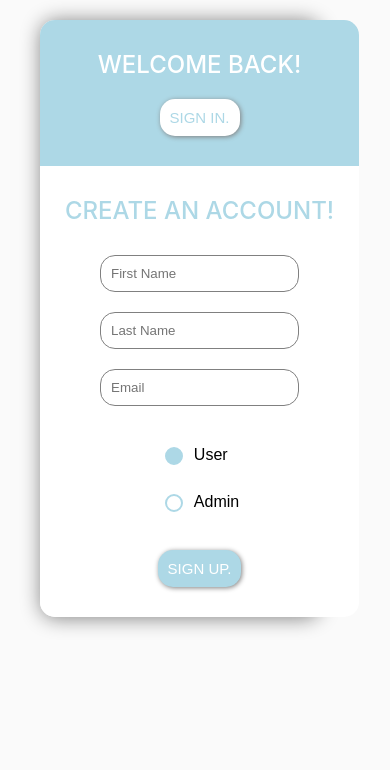
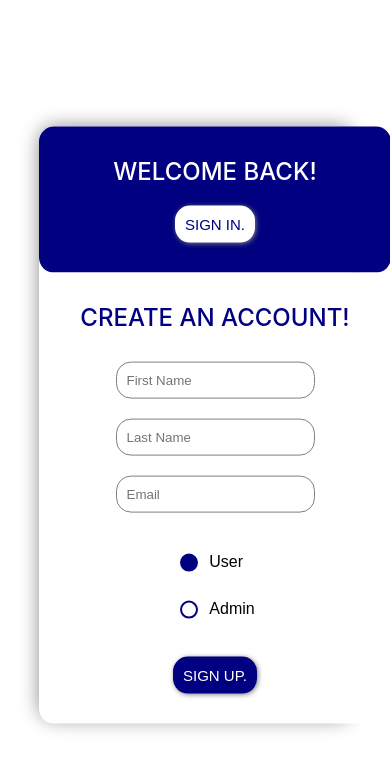
Before and after one commit to KristijanOresic/TravelMates, a React (Create React App) app in the folder frontend/: page / in a window 390 px wide. Shown: the top 770 px of the page. Built offline with nearby package versions, Linux system fonts and the light colour scheme.

Commit message:
map page styling

```diff
--- a/frontend/src/pages/MapPage.js
+++ b/frontend/src/pages/MapPage.js
@@ -1,4 +1,5 @@
 import { useEffect, useRef } from "react";
+import "../styles/MapPage.css";
 
 export default function App() {
   const mapRef = useRef(null);
@@ -21,6 +22,30 @@ export default function App() {
   };
 
   useEffect(() => {
+    // Custom map style - micanje elemenata
+    const customMapStyle = [
+      {
+        "featureType": "poi",
+        "stylers": [{ "visibility": "off" }]
+      },
+      {
+        "featureType": "transit",
+        "stylers": [{ "visibility": "off" }]
+      },
+      {
+        "featureType": "road",
+        "stylers": [{ "visibility": "simplified" }]
+      },
+      {
+        "featureType": "landscape",
+        "stylers": [{ "visibility": "simplified" }]
+      },
+      {
+        "elementType": "labels",
+        "stylers": [{ "visibility": "off" }]
+      }
+    ];
+
     // Učitaj Google Maps API
     const loadGoogleMaps = () => {
       return new Promise((resolve) => {
@@ -57,6 +82,12 @@ export default function App() {
       const map = new window.google.maps.Map(mapRef.current, {
         zoom: hasLocation ? 10 : 7,
         center: position,
+        styles: customMapStyle,
+        mapTypeControl: false, // Remove map type control (satellite/terrain buttons)
+        streetViewControl: false, // Remove street view control
+        fullscreenControl: false, // Remove fullscreen control
+        zoomControl: true, // Keep zoom control
+        gestureHandling: "greedy" // Better mobile handling
       });
 
       // Dohvati znamenitosti s backend API-ja
@@ -167,11 +198,13 @@ export default function App() {
 
   return (
     <div>
-      <h2 style={{ textAlign: "center" }}>Znamenitosti</h2>
+      <div className="map-page-header">
+        <a className="back-home-button" href="/user">BACK HOME</a>
+      </div>
+
       <div
         id="map"
         ref={mapRef}
-        style={{ height: "100vh", width: "100%" }}
       ></div>
     </div>
   );
--- a/frontend/src/styles/ChooseRole.css
+++ b/frontend/src/styles/ChooseRole.css
@@ -1,24 +1,19 @@
-body{
-    margin: 0;
-    padding: 0;
-    display: flex;
-    justify-content: center;
-    align-items: center;
-    height: 100vh;
-    background-color: #fafafa;
+.choose-role-main {
+  position: absolute;
+  top: 50%;
+  left: 50%;
+  transform: translate(-50%, -50%);
+  display: flex;
+  box-shadow: 1px 1px 20px gray;
+  border-radius: 15px;
+  height: 70vh;
+  width: 80vw;
 }
 
-.choose-role-main{
-    position: relative;
-    display: flex;
-    box-shadow: 1px 1px 20px gray;
-    border-radius: 15px;
-    height: 70vh;
-}
 
 .sign-in-part{
     position: relative;
-    background-color: lightblue;
+    background-color: navy;
     padding: 20px;
     width: 50%;
     border-top-left-radius: 15px;
@@ -42,7 +37,7 @@ body{
     background-color: white;
     padding: 10px;
     font-size: 15px;
-    color: lightblue;
+    color: navy;
     border-radius: 15px;
     transition: all 0.3s ease;
         box-shadow: 1px 1px 5px gray;
@@ -72,7 +67,7 @@ body{
 .create-an-account{
     position: relative;
     font-size: 30px;
-    color: lightblue;
+    color: navy;
     font-weight: 500;
 }
 
@@ -128,7 +123,7 @@ body{
   appearance: none;
   width: 18px;
   height: 18px;
-  border: 2px solid lightblue;
+  border: 2px solid navy;
   border-radius: 50%;
   outline: none;
   cursor: pointer;
@@ -136,13 +131,13 @@ body{
 }
 
 .choose-role-radio input[type="radio"]:checked {
-  border-color: lightblue;
-  background-color: lightblue;
+  border-color: navy;
+  background-color: navy;
 }
 
 .sign-up-button{
     border: none;
-    background-color: lightblue;
+    background-color: navy;
     padding: 10px;
     font-size: 15px;
     color: white;
@@ -159,17 +154,19 @@ body{
 
 
 @media (max-width: 768px) {
-    body {
-        height: auto;
-        padding: 20px;
-        align-items: flex-start;
+
+    body{
+        margin: 0;
+        padding: 0;
+        display: flex;
+        justify-content: center;
+        align-items: center;
     }
 
-    .choose-role-main {
+    .choose-role-main{
         flex-direction: column;
-        height: auto;
-        width: 90%;
     }
+
 
     .sign-in-part,
     .sign-up-part {
@@ -178,15 +175,6 @@ body{
         padding: 30px 20px;
     }
 
-    .sign-in-part {
-        border-bottom-left-radius: 0;
-        border-bottom-right-radius: 0;
-    }
-
-    .sign-up-part {
-        border-top-left-radius: 0;
-        border-top-right-radius: 0;
-    }
 
     .welcome-back,
     .create-an-account {
--- /dev/null
+++ b/frontend/src/styles/MapPage.css
@@ -0,0 +1,72 @@
+
+
+#map {
+    position: relative;
+    width: 100vw;
+    height: 90vh;
+    box-sizing: border-box;
+}
+
+.map-page-header {
+    position: relative;
+    height: 10vh;
+    width: 100vw;
+    background-color: #fafafa;
+    display: flex;
+    align-items: center;
+    box-sizing: border-box;
+}
+
+.back-home-button {
+    text-decoration: none;
+    position: relative;
+    left: 10%;
+    background-color: lightblue;
+    color: white;
+    padding: 10px;
+    border-radius: 15px;
+    transition: all 0.3s ease;
+}
+
+.back-home-button:hover {
+    transform: scale(1.1);
+}
+
+/* Mobile styles */
+@media (max-width: 768px) {
+    body {
+        overflow: hidden; /* Ensure no scrolling on mobile */
+    }
+
+    #map {
+        height: 90vh;
+        width: 100vw;
+        position: fixed; /* Fix map position */
+        top: 10vh;
+        left: 0;
+    }
+
+    .map-page-header {
+        position: fixed; /* Fix header position */
+        top: 0;
+        left: 0;
+        z-index: 1000; /* Ensure header is above map */
+        height: 10vh;
+        width: 100vw;
+    }
+}
+
+/* Additional CSS to ensure no scrolling */
+html, body {
+    margin: 0;
+    padding: 0;
+    overflow: hidden;
+    height: 100%;
+    width: 100%;
+}
+
+#root {
+    height: 100vh;
+    width: 100vw;
+    overflow: hidden;
+}
```
Also changed, not shown: 2 other files (tests, documents, lock files or other folders).
